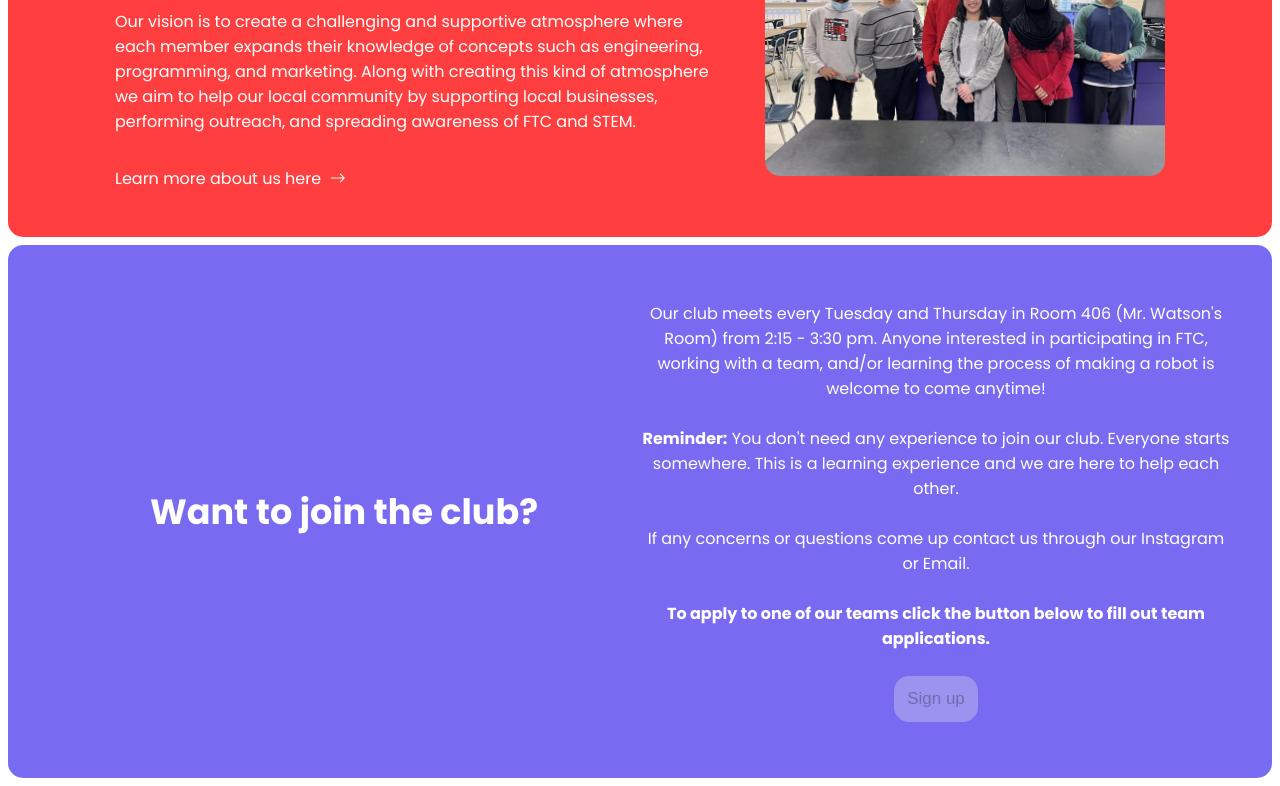
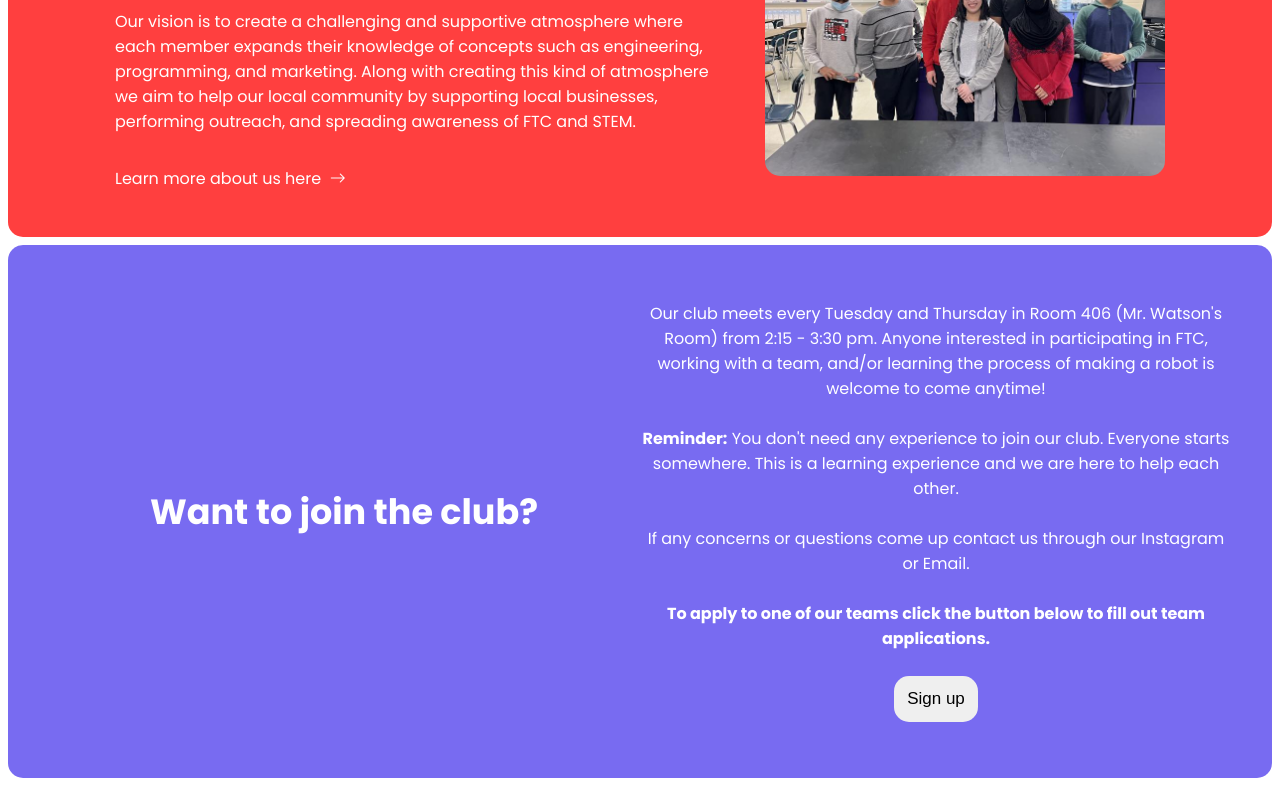
Before and after one commit to Centennial-FTC-Robotics/RIPWebsite, a plain HTML site: page index.html in a window 1280 px wide. Shown: the part 262-1048 px from the top of the page. Drawn offline with nearby package versions, Linux system fonts and the light colour scheme.

Commit message:
Open digital sign-ups

```diff
--- a/index.html
+++ b/index.html
@@ -33,7 +33,7 @@
             <section id="want-to-join">
                 <div>
                     <h1>Want to join the club?</h1>
-                    <p>Our club meets every Tuesday and Thursday in Room 406 (Mr. Watson's Room) from 2:15 - 3:30 pm. Anyone interested in participating in FTC, working with a team, and/or learning the process of making a robot is welcome to come anytime!<br><br><b>Reminder:</b> You don't need any experience to join our club. Everyone starts somewhere. This is a learning experience and we are here to help each other.<br><br>If any concerns or questions come up contact us through our Instagram or Email.<br><br><b>To apply to one of our teams click the button below to fill out team applications.</b><br><br><button id="sign-up" disabled title="Sign ups are currently closed">Sign up</button></p>
+                    <p>Our club meets every Tuesday and Thursday in Room 406 (Mr. Watson's Room) from 2:15 - 3:30 pm. Anyone interested in participating in FTC, working with a team, and/or learning the process of making a robot is welcome to come anytime!<br><br><b>Reminder:</b> You don't need any experience to join our club. Everyone starts somewhere. This is a learning experience and we are here to help each other.<br><br>If any concerns or questions come up contact us through our Instagram or Email.<br><br><b>To apply to one of our teams click the button below to fill out team applications.</b><br><br><button id="sign-up" onclick="javascript:window.open('https://forms.gle/RSDgWJg1ZTnzog8j8', '_blank').focus()">Sign up</button></p>
                 </div>
             </section>
         </div>
```
